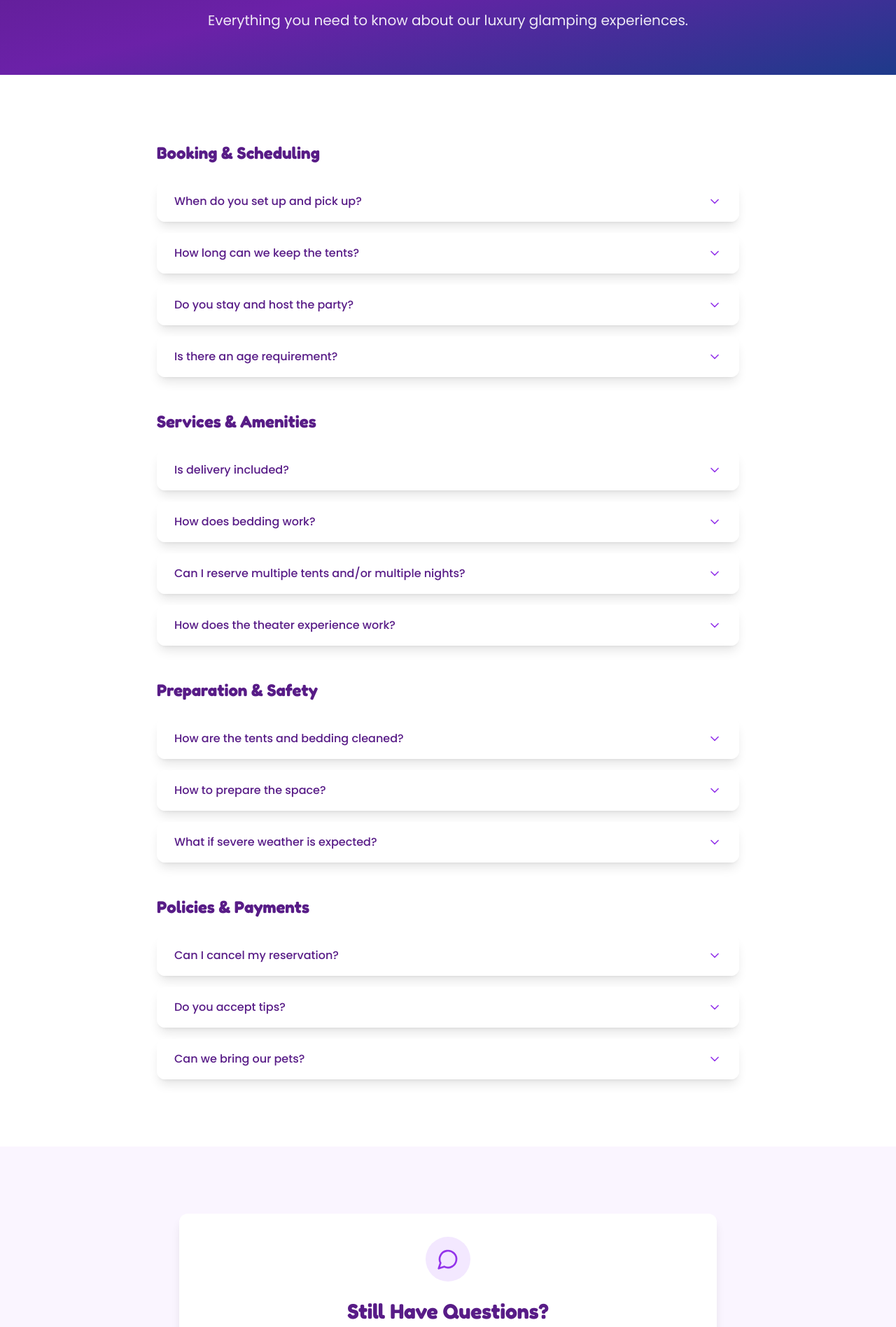
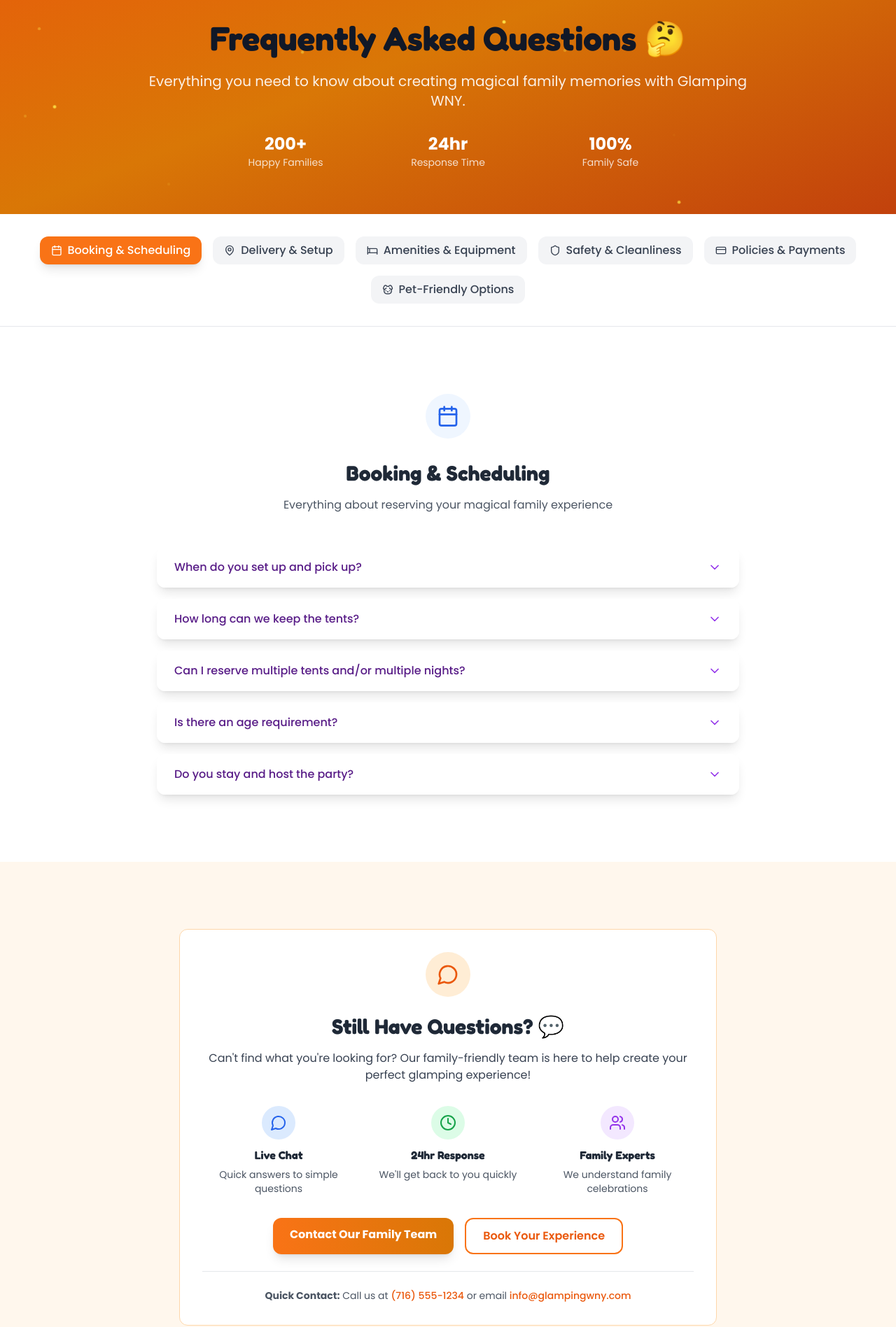
Before and after one commit to garrettm19/glampingwny, a React (Vite) app: page /faq in a window 1280 px wide. Shown: the part 185-2082 px from the top of the page at 70% size. Built offline with nearby package versions, Linux system fonts and the light colour scheme.

Commit message:
Enhanced FAQ Page with Better Organization

```diff
--- a/src/pages/FAQPage.tsx
+++ b/src/pages/FAQPage.tsx
@@ -1,13 +1,18 @@
-import React from 'react';
+import React, { useState } from 'react';
 import { Helmet } from 'react-helmet-async';
 import { motion } from 'framer-motion';
 import FAQAccordion from '../components/ui/FAQAccordion';
-import { MessageCircle, Clock, MapPin, Bed, Sun, CreditCard, CloudLightning, Shield, Dog } from 'lucide-react';
+import { MessageCircle, Clock, MapPin, Bed, Sun, CreditCard, CloudLightning, Shield, Dog, Calendar, Users, Monitor, HelpCircle } from 'lucide-react';
 
 const FAQPage: React.FC = () => {
-  const faqSections = [
+  const [activeCategory, setActiveCategory] = useState<string>('booking');
+
+  const faqCategories = [
     {
+      id: 'booking',
       title: "Booking & Scheduling",
+      icon: Calendar,
+      color: "bg-blue-50 text-blue-600",
       questions: [
         {
           question: "When do you set up and pick up?",
@@ -18,90 +23,165 @@ const FAQPage: React.FC = () => {
           answer: "Our standard package is for a one night rental with the option to add additional nights, if available."
         },
         {
-          question: "Do you stay and host the party?",
-          answer: "We don't stay and host the party, but we ensure everything is set up just as you need it."
+          question: "Can I reserve multiple tents and/or multiple nights?",
+          answer: "Yes, depending on availability. Contact us to discuss your specific needs and we'll work with you to create the perfect setup."
         },
         {
           question: "Is there an age requirement?",
-          answer: "We ask that all guests be 5 and over."
+          answer: "We ask that all guests be 5 and over for safety reasons and to ensure everyone can fully enjoy the experience."
+        },
+        {
+          question: "Do you stay and host the party?",
+          answer: "We don't stay and host the party, but we ensure everything is set up just as you need it. You'll have complete privacy to enjoy your celebration."
         }
       ]
     },
     {
-      title: "Services & Amenities",
+      id: 'delivery',
+      title: "Delivery & Setup",
+      icon: MapPin,
+      color: "bg-green-50 text-green-600",
       questions: [
         {
           question: "Is delivery included?",
-          answer: "We offer delivery, setup, and cleanup at no extra charge if you are within a 20-mile radius of Hamburg, New York (14075). Anything outside of 20 miles will have an additional travel fee. See Areas We Service for detailed information."
+          answer: "We offer delivery, setup, and cleanup at no extra charge if you are within a 20-mile radius of Hamburg, New York (14075). Anything outside of 20 miles will have an additional travel fee."
         },
         {
-          question: "How does bedding work?",
-          answer: "For both our outdoor glamping and indoor glamping experience, we provide a standard bed sheet, pillows, and light décor blanket for each bed."
+          question: "How to prepare the space?",
+          answer: "We'll provide you with a detailed checklist specific to your package type before your event. This includes space requirements, access needs, and any preparation steps to ensure smooth setup."
         },
         {
-          question: "Can I reserve multiple tents and/or multiple nights?",
-          answer: "Yes, depending on availability."
+          question: "What space do I need for setup?",
+          answer: "Space requirements vary by package. Indoor setups need approximately 4ft x 7ft per tent. Outdoor bell tents require 20ft x 20ft (16ft tent) or 26ft x 26ft (23ft tent) of flat, stakeable ground."
+        }
+      ]
+    },
+    {
+      id: 'amenities',
+      title: "Amenities & Equipment",
+      icon: Bed,
+      color: "bg-purple-50 text-purple-600",
+      questions: [
+        {
+          question: "How does bedding work?",
+          answer: "For both our outdoor glamping and indoor glamping experience, we provide a standard bed sheet, pillows, and light décor blanket for each bed. All bedding is freshly laundered before each event."
         },
         {
           question: "How does the theater experience work?",
           answer: "Our theater comes with a screen and wireless projector that connects to your home wi-fi to stream Netflix, Hulu, etc. You can also connect to a computer with the included HDMI to show content from your own device."
+        },
+        {
+          question: "What's included in each package?",
+          answer: "Each package includes complete setup, themed decorations, comfortable bedding, ambient lighting, and full cleanup. Specific amenities vary by package - check our services page for detailed inclusions."
         }
       ]
     },
     {
-      title: "Preparation & Safety",
+      id: 'safety',
+      title: "Safety & Cleanliness",
+      icon: Shield,
+      color: "bg-orange-50 text-orange-600",
       questions: [
         {
           question: "How are the tents and bedding cleaned?",
-          answer: "All décor linens are washed with a fragrance free hypoallergenic detergent after each use. Trays and other accessories are cleaned and disinfected."
-        },
-        {
-          question: "How to prepare the space?",
-          answer: "Please review our setup checklists based on your package: Indoor Teepee Checklist, Standard 16ft Bell Tent Checklist, or 23ft Bell Tent Checklist."
+          answer: "All décor linens are washed with a fragrance free hypoallergenic detergent after each use. Trays and other accessories are cleaned and disinfected. We maintain the highest standards of cleanliness for your family's safety."
         },
         {
           question: "What if severe weather is expected?",
           answer: "The Outdoor Bell Tent canvas is 100% rainproof. If light rain is expected, we will set up your outdoor glamping experience as normal; we will not accept cancellations for rain. In the event that severe wind or lightning is predicted, we reserve the right to cancel your reservation with a full refund. We don't want to risk putting any of our guests in danger or damage our tents."
+        },
+        {
+          question: "Are your setups safe for children?",
+          answer: "Absolutely! All our equipment is designed with safety in mind. We use child-safe materials, secure all structures properly, and provide safety guidelines. Adult supervision is always recommended during events."
         }
       ]
     },
     {
+      id: 'policies',
       title: "Policies & Payments",
+      icon: CreditCard,
+      color: "bg-red-50 text-red-600",
       questions: [
         {
           question: "Can I cancel my reservation?",
-          answer: "Life happens, plans change. We totally get it! We want you to have the best time as possible, so we don't like charging fees. If your plans change and you wish to cancel for any reason at all, contact us no later than 14 days of your booking date to receive a full refund. There are no refunds for any cancellation less than 14 days before the booking date, however the full amount paid can be applied to a different date."
+          answer: "Life happens, plans change. We totally get it! If your plans change and you wish to cancel for any reason at all, contact us no later than 14 days of your booking date to receive a full refund. There are no refunds for any cancellation less than 14 days before the booking date, however the full amount paid can be applied to a different date."
         },
         {
           question: "Do you accept tips?",
           answer: "We sincerely appreciate your recognition of the hard work and love that goes into our setups! While tipping is not expected, any gratuities received will be shared with our amazing glamping team who assisted with the setup and cleanup. Thank you for your kind appreciation and generosity!"
         },
         {
+          question: "What's your payment schedule?",
+          answer: "We require a 50% deposit to secure your booking, with the remaining balance due 7 days before your event. We accept all major credit cards and digital payments for your convenience."
+        }
+      ]
+    },
+    {
+      id: 'pets',
+      title: "Pet-Friendly Options",
+      icon: Dog,
+      color: "bg-yellow-50 text-yellow-600",
+      questions: [
+        {
           question: "Can we bring our pets?",
           answer: "We are pet friendly, however your pets must be very well behaved. If your pets like to chase wildlife, the bell tent will NOT contain them in the tents. Pets should never be left unattended in the tent. Any damages due to pet or human alike, are subject to damage charges. Please notify us if you will be having your furry friends join you. The pet fee is $20 for the first pet and $30 for the second. Maximum is 2 pets."
+        },
+        {
+          question: "What should I know about pets and outdoor setups?",
+          answer: "For outdoor bell tents, pets should be leashed or closely supervised as the tents are not fully enclosed. We recommend bringing familiar bedding for your pets and ensuring they're comfortable with new environments before your event."
         }
       ]
     }
   ];
 
+  const allQuestions = faqCategories.flatMap(category =>
+    category.questions.map(q => ({ ...q, category: category.title }))
+  );
+
   return (
     <>
       <Helmet>
-        <title>Frequently Asked Questions | Glamping WNY</title>
-        <meta name="description" content="Find answers to common questions about our luxury glamping experiences. Learn about booking, setup, weather policies, and more." />
+        <title>Frequently Asked Questions | Glamping WNY Family Experiences</title>
+        <meta name="description" content="Find answers to common questions about our family glamping experiences. Learn about booking, setup, safety, weather policies, and more for your perfect celebration." />
+
+        {/* FAQ Schema Markup */}
+        <script type="application/ld+json">
+          {JSON.stringify({
+            "@context": "https://schema.org",
+            "@type": "FAQPage",
+            "mainEntity": allQuestions.map(faq => ({
+              "@type": "Question",
+              "name": faq.question,
+              "acceptedAnswer": {
+                "@type": "Answer",
+                "text": faq.answer
+              }
+            }))
+          })}
+        </script>
       </Helmet>
 
       {/* Hero Section */}
-      <section className="pt-32 pb-16 bg-gradient-to-br from-primary-900 via-primary-800 to-blue-900 text-white relative overflow-hidden">
+      <section className="pt-32 pb-16 bg-gradient-to-br from-orange-600 via-amber-600 to-orange-700 text-white relative overflow-hidden">
         <div className="absolute inset-0">
-          {[...Array(10)].map((_, i) => (
-            <span
+          {[...Array(15)].map((_, i) => (
+            <motion.div
               key={i}
-              className="sparkle-dot"
+              className="absolute w-1 h-1 bg-yellow-300 rounded-full"
+              initial={{ opacity: 0 }}
+              animate={{
+                opacity: [0, 1, 0],
+                scale: [1, 1.2, 1],
+                y: [0, -20, 0],
+              }}
+              transition={{
+                duration: 3,
+                repeat: Infinity,
+                delay: i * 0.2,
+              }}
               style={{
+                left: `${Math.random() * 100}%`,
                 top: `${Math.random() * 100}%`,
-                left: `${Math.random() * 100}%`,
-                animationDelay: `${Math.random() * 5}s`,
               }}
             />
           ))}
@@ -112,41 +192,98 @@ const FAQPage: React.FC = () => {
             initial={{ opacity: 0, y: 20 }}
             animate={{ opacity: 1, y: 0 }}
             transition={{ duration: 0.5 }}
-            className="max-w-3xl mx-auto text-center"
+            className="max-w-4xl mx-auto text-center"
           >
+            <div className="inline-block p-3 bg-white/20 rounded-full mb-6">
+              <HelpCircle className="w-8 h-8 text-white" />
+            </div>
             <h1 className="text-4xl md:text-5xl font-bold mb-6">
-              Frequently Asked Questions
+              Frequently Asked Questions 🤔
             </h1>
-            <p className="text-xl text-white/90">
-              Everything you need to know about our luxury glamping experiences.
+            <p className="text-xl text-white/90 mb-8">
+              Everything you need to know about creating magical family memories with Glamping WNY.
             </p>
+
+            {/* Quick Stats */}
+            <div className="grid grid-cols-1 md:grid-cols-3 gap-6 max-w-2xl mx-auto">
+              <div className="text-center">
+                <div className="text-2xl font-bold">200+</div>
+                <div className="text-sm text-white/80">Happy Families</div>
+              </div>
+              <div className="text-center">
+                <div className="text-2xl font-bold">24hr</div>
+                <div className="text-sm text-white/80">Response Time</div>
+              </div>
+              <div className="text-center">
+                <div className="text-2xl font-bold">100%</div>
+                <div className="text-sm text-white/80">Family Safe</div>
+              </div>
+            </div>
           </motion.div>
         </div>
       </section>
 
-      {/* FAQ Sections */}
+      {/* Category Navigation */}
+      <section className="py-8 bg-white border-b border-gray-200 sticky top-0 z-40">
+        <div className="container-custom">
+          <div className="flex flex-wrap justify-center gap-2 md:gap-4">
+            {faqCategories.map((category) => (
+              <button
+                key={category.id}
+                onClick={() => setActiveCategory(category.id)}
+                className={`flex items-center gap-2 px-4 py-2 rounded-xl font-medium transition-all duration-300 text-sm md:text-base ${
+                  activeCategory === category.id
+                    ? 'bg-orange-500 text-white shadow-lg'
+                    : 'bg-gray-100 text-gray-700 hover:bg-orange-50 hover:text-orange-600'
+                }`}
+              >
+                <category.icon className="w-4 h-4" />
+                <span className="hidden sm:inline">{category.title}</span>
+                <span className="sm:hidden">{category.title.split(' ')[0]}</span>
+              </button>
+            ))}
+          </div>
+        </div>
+      </section>
+
+      {/* FAQ Content */}
       <section className="section bg-white">
         <div className="container-custom max-w-4xl">
-          {faqSections.map((section, index) => (
+          {faqCategories.map((category) => (
             <motion.div
-              key={index}
-              className="mb-12 last:mb-0"
+              key={category.id}
+              className={`${activeCategory === category.id ? 'block' : 'hidden'}`}
               initial={{ opacity: 0, y: 20 }}
-              whileInView={{ opacity: 1, y: 0 }}
+              animate={{ opacity: 1, y: 0 }}
               transition={{ duration: 0.5 }}
-              viewport={{ once: true }}
             >
-              <h2 className="text-2xl font-bold text-primary-900 mb-6">
-                {section.title}
-              </h2>
-              <FAQAccordion questions={section.questions} />
+              {/* Category Header */}
+              <div className="text-center mb-12">
+                <div className={`inline-block p-4 ${category.color} rounded-full mb-6`}>
+                  <category.icon className="w-8 h-8" />
+                </div>
+                <h2 className="text-3xl font-bold text-gray-800 mb-4">
+                  {category.title}
+                </h2>
+                <p className="text-gray-600 max-w-2xl mx-auto">
+                  {category.id === 'booking' && "Everything about reserving your magical family experience"}
+                  {category.id === 'delivery' && "Setup, delivery, and space preparation details"}
+                  {category.id === 'amenities' && "What's included in your glamping experience"}
+                  {category.id === 'safety' && "Our commitment to family safety and cleanliness"}
+                  {category.id === 'policies' && "Payment terms, cancellations, and policies"}
+                  {category.id === 'pets' && "Bringing your furry family members along"}
+                </p>
+              </div>
+
+              {/* FAQ Items */}
+              <FAQAccordion questions={category.questions} />
             </motion.div>
           ))}
         </div>
       </section>
 
-      {/* Contact Section */}
-      <section className="section bg-primary-50">
+      {/* Quick Contact Section */}
+      <section className="section bg-orange-50">
         <div className="container-custom">
           <motion.div
             className="max-w-3xl mx-auto text-center"
@@ -155,33 +292,72 @@ const FAQPage: React.FC = () => {
             transition={{ duration: 0.7 }}
             viewport={{ once: true }}
           >
-            <div className="glass-card p-8">
-              <div className="w-16 h-16 bg-primary-100 rounded-full flex items-center justify-center mx-auto mb-6">
-                <MessageCircle className="w-8 h-8 text-primary-600" />
+            <div className="bg-white border border-orange-200 rounded-xl p-8">
+              <div className="w-16 h-16 bg-orange-100 rounded-full flex items-center justify-center mx-auto mb-6">
+                <MessageCircle className="w-8 h-8 text-orange-600" />
               </div>
-              <h2 className="text-3xl font-bold text-primary-900 mb-4">
-                Still Have Questions?
+              <h2 className="text-3xl font-bold text-gray-800 mb-4">
+                Still Have Questions? 💬
               </h2>
               <p className="text-gray-700 mb-8">
-                Can't find what you're looking for? We're here to help create your perfect glamping experience!
+                Can't find what you're looking for? Our family-friendly team is here to help create your perfect glamping experience!
               </p>
+
+              {/* Contact Options */}
+              <div className="grid grid-cols-1 md:grid-cols-3 gap-6 mb-8">
+                <div className="text-center">
+                  <div className="w-12 h-12 bg-blue-100 rounded-full flex items-center justify-center mx-auto mb-3">
+                    <MessageCircle className="w-6 h-6 text-blue-600" />
+                  </div>
+                  <h3 className="font-bold text-gray-800 mb-2">Live Chat</h3>
+                  <p className="text-sm text-gray-600">Quick answers to simple questions</p>
+                </div>
+                <div className="text-center">
+                  <div className="w-12 h-12 bg-green-100 rounded-full flex items-center justify-center mx-auto mb-3">
+                    <Clock className="w-6 h-6 text-green-600" />
+                  </div>
+                  <h3 className="font-bold text-gray-800 mb-2">24hr Response</h3>
+                  <p className="text-sm text-gray-600">We'll get back to you quickly</p>
+                </div>
+                <div className="text-center">
+                  <div className="w-12 h-12 bg-purple-100 rounded-full flex items-center justify-center mx-auto mb-3">
+                    <Users className="w-6 h-6 text-purple-600" />
+                  </div>
+                  <h3 className="font-bold text-gray-800 mb-2">Family Experts</h3>
+                  <p className="text-sm text-gray-600">We understand family celebrations</p>
+                </div>
+              </div>
+
               <div className="flex flex-wrap justify-center gap-4">
                 <motion.a
                   href="/contact"
-                  className="btn btn-primary"
+                  className="bg-gradient-to-r from-orange-500 to-amber-600 hover:from-orange-600 hover:to-amber-700 text-white font-bold py-3 px-6 rounded-xl transition-all duration-300 shadow-lg hover:shadow-xl"
                   whileHover={{ scale: 1.05 }}
                   whileTap={{ scale: 0.95 }}
                 >
-                  Contact Us
+                  Contact Our Family Team
                 </motion.a>
                 <motion.a
                   href="/book-now"
-                  className="btn btn-outline border-primary-200 text-primary-900 hover:bg-primary-50"
+                  className="border-2 border-orange-500 text-orange-600 hover:bg-orange-50 font-semibold py-3 px-6 rounded-xl transition-all duration-300"
                   whileHover={{ scale: 1.05 }}
                   whileTap={{ scale: 0.95 }}
                 >
-                  Book Now
+                  Book Your Experience
                 </motion.a>
+              </div>
+
+              <div className="mt-6 pt-6 border-t border-gray-200">
+                <p className="text-sm text-gray-600">
+                  <strong>Quick Contact:</strong> Call us at{' '}
+                  <a href="tel:+17165551234" className="text-orange-600 hover:text-orange-700 font-medium">
+                    (716) 555-1234
+                  </a>{' '}
+                  or email{' '}
+                  <a href="mailto:info@glampingwny.com" className="text-orange-600 hover:text-orange-700 font-medium">
+                    info@glampingwny.com
+                  </a>
+                </p>
               </div>
             </div>
           </motion.div>
```
